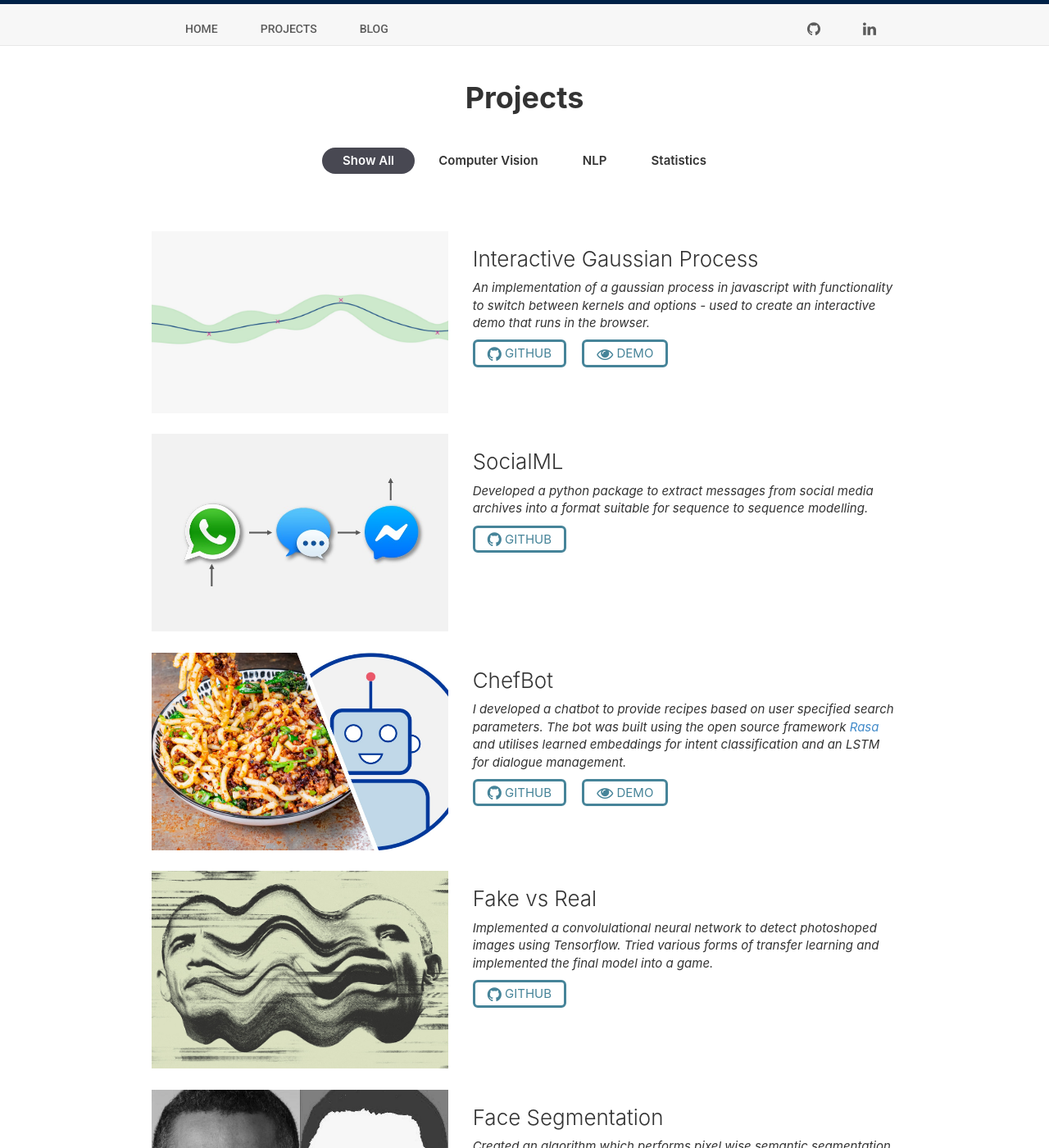
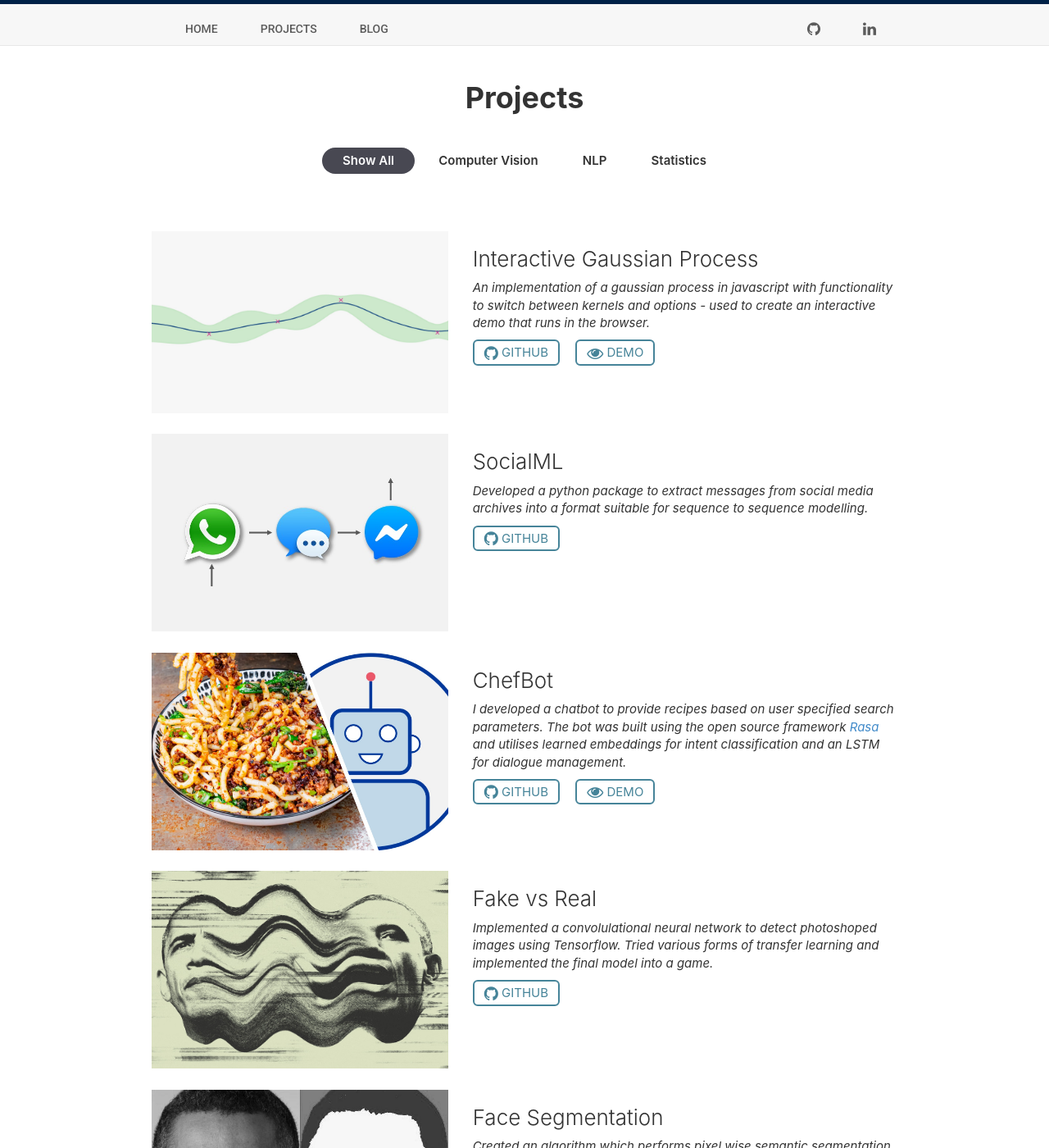
Before and after one commit to erees1/erees1.github.io, a Jekyll site: the page built from projects.html, in a window 1280 px wide and 1400 px high. Shown: the whole window at 82% size. Built offline with Jekyll 4.4.1, drawn with Linux system fonts in a browser that asks for light colours; nearby versions of some CDN libraries; some web fonts are replaced.

```diff
--- a/_sass/style.scss
+++ b/_sass/style.scss
@@ -322,8 +322,8 @@
   color: var(--highlight-light) !important;
   text-transform: uppercase;
   background: #ffffff;
-  padding: 3px 15px;
-  border: 3px solid var(--highlight-light) !important;
+  padding: 3px 12px;
+  border: 2px solid var(--highlight-light) !important;
   border-radius: 6px;
   display: inline-block;
   transition: all 0.5s ease 0s;
```
